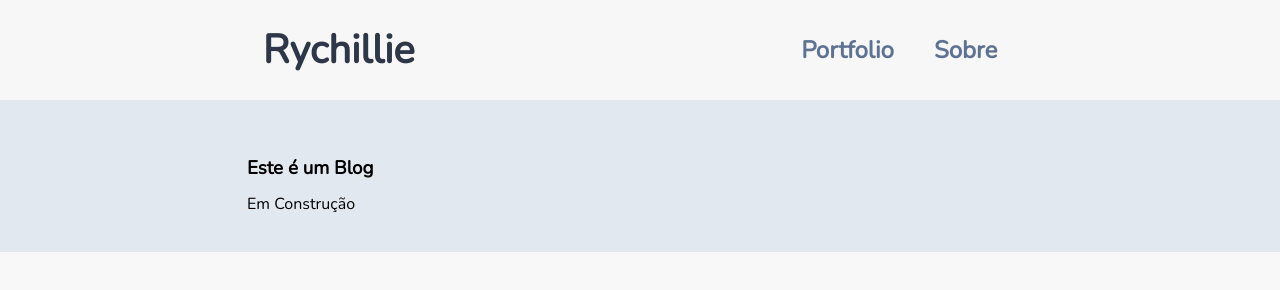
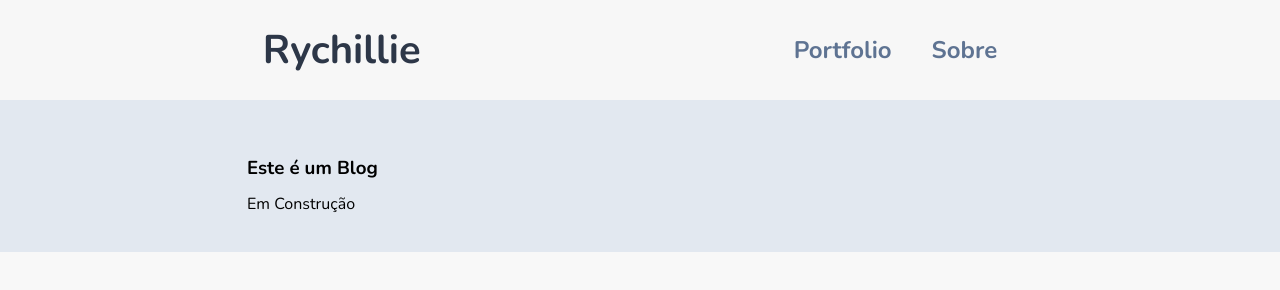
Before and after one commit to Rychillie/rychillie-2020, a Gatsby site: page /blog in a window 1280 px wide. Built offline with nearby package versions, Linux system fonts and the light colour scheme; Gatsby itself is replaced by a stand-in of ours; a web font is replaced by a local one.

Commit message:
update google fonts

```diff
--- a/static/styles/_variables.scss
+++ b/static/styles/_variables.scss
@@ -1,5 +1,5 @@
 // Google Fonts
-//@import url('https://fonts.googleapis.com/css2?family=Nunito:wght@400;700&display=swap');
+@import url("https://fonts.googleapis.com/css2?family=Nunito:wght@400;700&display=swap");
 
 // Font Variables
 $nunito: 'Nunito', sans-serif;
```
